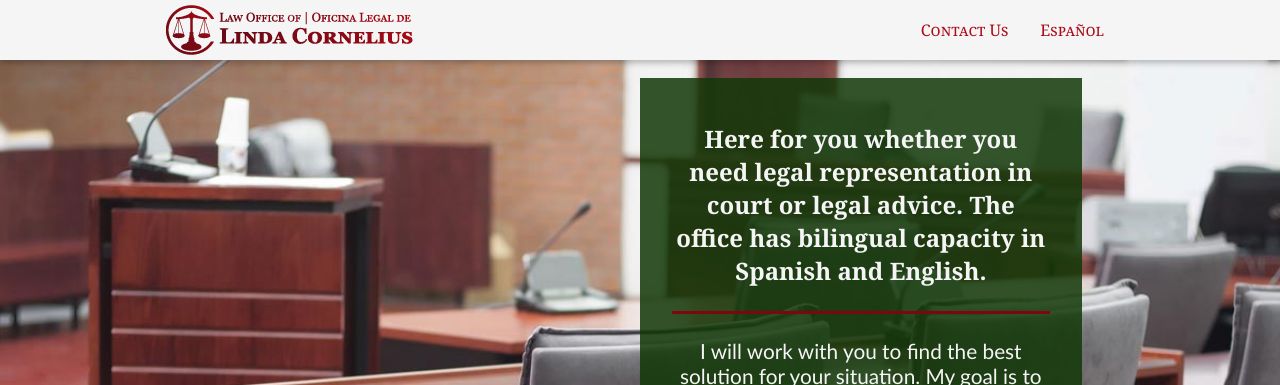
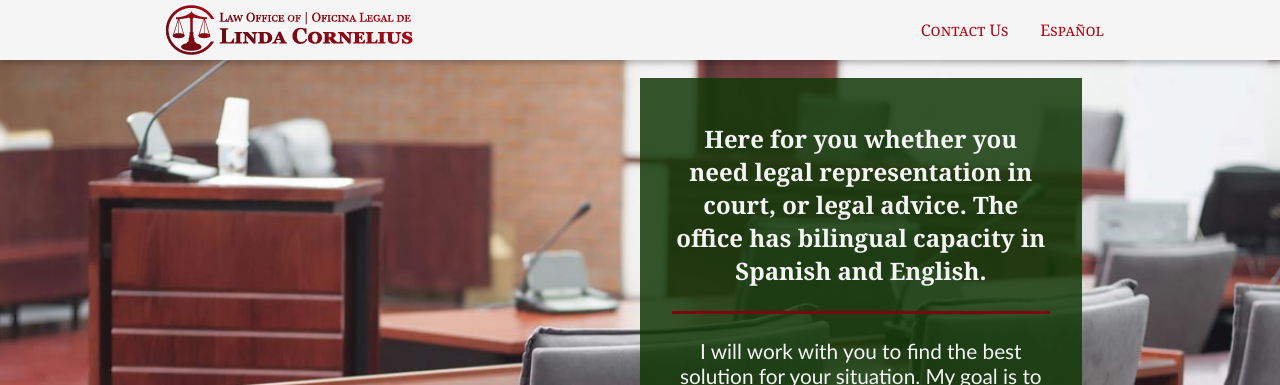
Before and after one commit to edamtoft/cornelius.legal.site, a Jekyll site: the page built from index.markdown, in a window 1280 px wide and 900 px high. Shown: the top 385 px of the window. Built offline with Jekyll 4.4.1, drawn with Linux system fonts in a browser that asks for light colours; nearby versions of some CDN libraries.

Commit message:
Updated '/index.markdown' via CloudCannon

```diff
--- a/index.markdown
+++ b/index.markdown
@@ -2,10 +2,12 @@
 title: Home
 identifier: home
 layout: home
-hero_header: Here for you whether you need legal representation in court or legal
-  advice. The office has bilingual capacity in Spanish and English.
-hero_content_markdown: |-
-  I will work with you to find the best solution for your situation. My goal is to provide affordable, effective legal representation. Consultations are by appointment.&nbsp;
+hero_header: 'Here for you whether you need legal representation in court, or legal advice. The office has bilingual capacity in Spanish and English.'
+hero_content_markdown: >-
+  I will work with you to find the best solution for your situation. My goal is
+  to provide affordable, effective legal representation. Consultations are by
+  appointment.&nbsp;
+
 
 
 
@@ -15,13 +17,15 @@
 
 
 
+
   ## 301.439.0011
 hero_cta: En Español
-hero_link: "/espanol/"
-banner_image: "/assets/courtroom.jpg"
+hero_link: /espanol/
+banner_image: /assets/courtroom.jpg
 language: english
 sitemap: true
 ---
+
 
 # Law Office of Linda Cornelius
 
```
